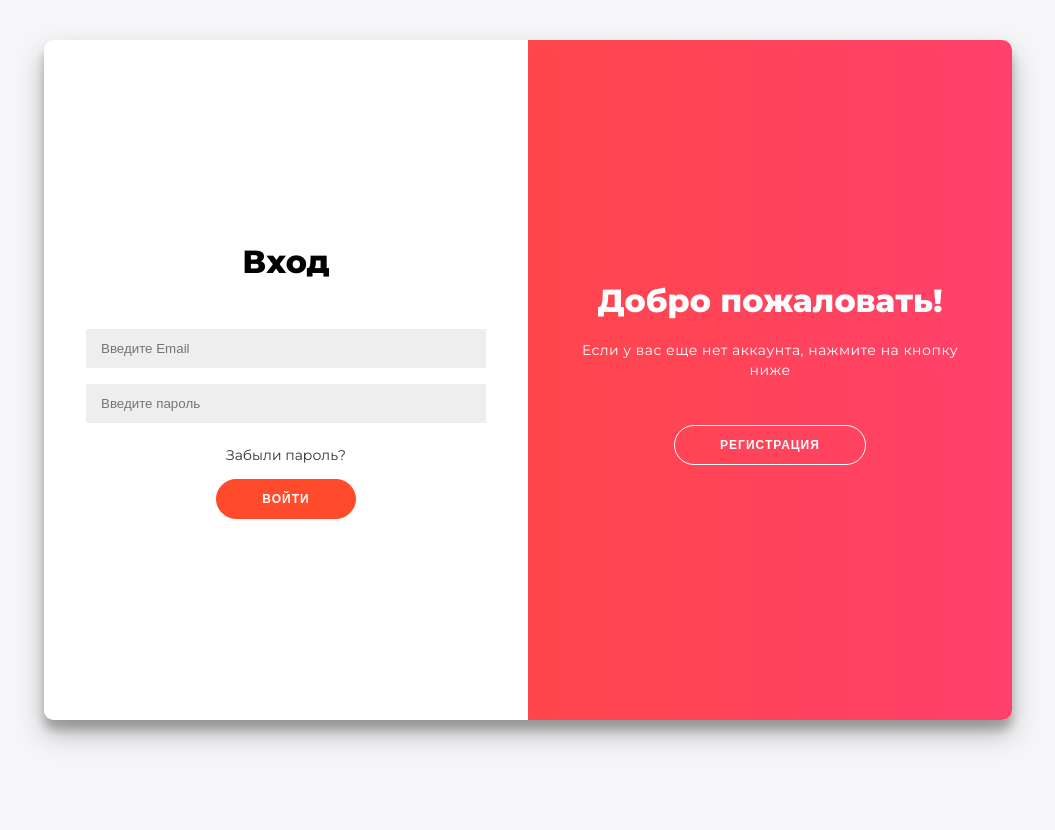
After one commit to danisimore/Valorank, a Django app: page /user/signin/ in a window 1280 px wide. The commit adds this page. Shown: the whole page, without its empty margins (112-1167 px from the left). Run offline with Django 4.2, Linux system fonts and the light colour scheme; some libraries are stand-ins or nearby versions.

Commit message:
added authentication

```diff
--- /dev/null
+++ b/valorank_root/static/css/auth.css
@@ -0,0 +1,223 @@
+
+@import url('https://fonts.googleapis.com/css?family=Montserrat:400,800');
+
+* {
+	box-sizing: border-box;
+}
+
+body {
+	background: #f6f5f7;
+	display: flex;
+	justify-content: center;
+	align-items: center;
+	flex-direction: column;
+	font-family: 'Montserrat', sans-serif;
+	height: 100vh;
+	margin: -20px 0 50px;
+}
+
+h1 {
+	font-weight: bold;
+	margin: 0;
+}
+
+h2 {
+	text-align: center;
+}
+
+p {
+	font-size: 14px;
+	font-weight: 100;
+	line-height: 20px;
+	letter-spacing: 0.5px;
+	margin: 20px 0 30px;
+}
+
+span {
+	font-size: 12px;
+}
+
+a {
+	color: #333;
+	font-size: 14px;
+	text-decoration: none;
+	margin: 15px 0;
+}
+
+button {
+	border-radius: 20px;
+	border: 1px solid #FF4B2B;
+	background-color: #FF4B2B;
+	color: #FFFFFF;
+	font-size: 12px;
+	font-weight: bold;
+	padding: 12px 45px;
+	letter-spacing: 1px;
+	text-transform: uppercase;
+	transition: transform 80ms ease-in;
+}
+
+button:active {
+	transform: scale(0.95);
+}
+
+button:focus {
+	outline: none;
+}
+
+button.ghost {
+	background-color: transparent;
+	border-color: #FFFFFF;
+}
+
+form {
+	background-color: #FFFFFF;
+	display: flex;
+	align-items: center;
+	justify-content: center;
+	flex-direction: column;
+	padding: 0 50px;
+	height: 100%;
+	text-align: center;
+}
+
+input {
+	background-color: #eee;
+	border: none;
+	padding: 12px 15px;
+	margin: 8px 0;
+	width: 100%;
+}
+
+.container {
+	background-color: #fff;
+	border-radius: 10px;
+  	box-shadow: 0 14px 28px rgba(0,0,0,0.25),
+			0 10px 10px rgba(0,0,0,0.22);
+	position: relative;
+	overflow: hidden;
+	width: 968px;
+	max-width: 100%;
+	min-height: 680px;
+}
+
+.form-container {
+	position: absolute;
+	top: 0;
+	height: 100%;
+	transition: all 0.6s ease-in-out;
+}
+
+.sign-in-container {
+	left: 0;
+	width: 50%;
+	z-index: 2;
+}
+
+.container.right-panel-active .sign-in-container {
+	transform: translateX(100%);
+}
+
+.sign-up-container {
+	left: 0;
+	width: 50%;
+	opacity: 0;
+	z-index: 1;
+}
+
+.container.right-panel-active .sign-up-container {
+	transform: translateX(100%);
+	opacity: 1;
+	z-index: 5;
+	animation: show 0.6s;
+}
+
+@keyframes show {
+	0%, 49.99% {
+		opacity: 0;
+		z-index: 1;
+	}
+
+	50%, 100% {
+		opacity: 1;
+		z-index: 5;
+	}
+}
+
+.overlay-container {
+	position: absolute;
+	top: 0;
+	left: 50%;
+	width: 50%;
+	height: 100%;
+	overflow: hidden;
+	transition: transform 0.6s ease-in-out;
+	z-index: 100;
+}
+
+.container.right-panel-active .overlay-container{
+	transform: translateX(-100%);
+}
+
+.overlay {
+	background: #FF416C;
+	background: -webkit-linear-gradient(to right, #FF4B2B, #FF416C);
+	background: linear-gradient(to right, #FF4B2B, #FF416C);
+	background-repeat: no-repeat;
+	background-size: cover;
+	background-position: 0 0;
+	color: #FFFFFF;
+	position: relative;
+	left: -100%;
+	height: 100%;
+	width: 200%;
+  	transform: translateX(0);
+	transition: transform 0.6s ease-in-out;
+}
+
+.container.right-panel-active .overlay {
+  	transform: translateX(50%);
+}
+
+.overlay-panel {
+	position: absolute;
+	display: flex;
+	align-items: center;
+	justify-content: center;
+	flex-direction: column;
+	padding: 0 40px;
+	text-align: center;
+	top: 0;
+	height: 100%;
+	width: 50%;
+	transform: translateX(0);
+	transition: transform 0.6s ease-in-out;
+}
+
+.overlay-left {
+	transform: translateX(-20%);
+}
+
+.container.right-panel-active .overlay-left {
+	transform: translateX(0);
+}
+
+.overlay-right {
+	right: 0;
+	transform: translateX(0);
+}
+
+.container.right-panel-active .overlay-right {
+	transform: translateX(20%);
+}
+
+
+
+
+.wrap-input100 {
+    width: 400px;
+}
+
+.errors {
+    width: 320px;
+}
--- /dev/null
+++ b/valorank_root/templates/authentication/signin.html
@@ -0,0 +1,26 @@
+{% load static %}
+<!DOCTYPE html>
+<html lang="en">
+
+<head>
+    <meta charset="UTF-8">
+    <title>Valorank</title>
+
+    <link href="{% static 'css/auth.css' %}" rel="stylesheet">
+
+</head>
+
+
+<body>
+
+<div class="container" id="container">
+
+    {% include 'include/auth/signin_form.html' %}
+
+    {% include 'include/auth/signin_overlay.html' %}
+
+</div>
+
+
+</body>
+</html>
--- /dev/null
+++ b/valorank_root/templates/include/auth/signin_form.html
@@ -0,0 +1,13 @@
+<div class="form-container sign-in-container">
+    <form action="{% url 'signin' %}" method="POST">
+        <h1 style="padding-bottom: 40px">Вход</h1>
+        {% csrf_token %}
+
+        <div class="wrap-input100 validate-input">
+            {{ form }}
+        </div>
+
+        <a href="#">Забыли пароль?</a>
+        <button type="submit">Войти</button>
+    </form>
+</div>
--- /dev/null
+++ b/valorank_root/templates/include/auth/signin_overlay.html
@@ -0,0 +1,20 @@
+<div class="overlay-container">
+    <div class="overlay">
+        <div class="overlay-panel o verlay-left">
+            <h1>Есть аккаунт?</h1>
+            <p>Чтобы авторизироваться, нажмите на кнопку нижу</p>
+            <a href="{% url 'signup' %}" class="ghost">Войти</a>
+        </div>
+        <div class="overlay-panel overlay-right">
+
+
+            <h1>Добро пожаловать!</h1>
+            <p>Если у вас еще нет аккаунта, нажмите на кнопку ниже</p>
+            <a href="{% url 'signup' %}">
+                <button class="ghost">Регистрация</button>
+            </a>
+
+
+        </div>
+    </div>
+</div>
--- /dev/null
+++ b/valorank_root/users/forms.py
@@ -0,0 +1,56 @@
+from django.contrib.auth import get_user_model, password_validation
+from django.contrib.auth.forms import AuthenticationForm, UserCreationForm
+from django.shortcuts import redirect
+from django.utils.translation import gettext_lazy as _
+from django import forms
+
+
+class CreateUser(UserCreationForm):
+    email = forms.CharField(
+        label=_(''),
+        widget=forms.EmailInput(attrs={"placeholder": "Введите Email"})
+    )
+
+    password1 = forms.CharField(
+        label=_(""),
+        strip=False,
+        widget=forms.PasswordInput(attrs={"autocomplete": "new-password", "placeholder": "Введите пароль"}),
+        help_text=password_validation.password_validators_help_text_html(),
+    )
+
+    password2 = forms.CharField(
+        label=_(""),
+        widget=forms.PasswordInput(attrs={"autocomplete": "new-password", "placeholder": "Повторите пароль"}),
+        strip=False,
+        help_text=_("Enter the same password as before, for verification."),
+    )
+
+
+    def __init__(self, *args, **kwargs):
+        super(CreateUser, self).__init__(*args, **kwargs)
+
+        for fieldname in ['email', 'password1', 'password2']:
+            self.fields[fieldname].help_text = None
+
+    class Meta:
+        model = get_user_model()
+        fields = ('email',)
+
+
+class LoginForm(AuthenticationForm):
+    username = forms.CharField(
+        widget=forms.EmailInput(attrs={"placeholder": "Введите Email"})
+    )
+
+    password = forms.CharField(
+        label=_(""),
+        strip=False,
+        widget=forms.PasswordInput(attrs={"autocomplete": "current-password", "placeholder": "Введите пароль"}),
+    )
+
+    error_messages = {
+        "invalid_login": _(
+            "Неправильный Email или пароль"
+        ),
+        "inactive": _("Эта учетная запись неактивна"),
+    }
--- /dev/null
+++ b/valorank_root/users/urls.py
@@ -0,0 +1,8 @@
+from django.urls import path, include
+from .views import SignUpView, SignInView
+
+
+urlpatterns = [
+    path('signin/', SignInView.as_view(), name='signin'),
+    path('signup/', SignUpView.as_view(), name='signup'),
+]
--- a/valorank_root/users/views.py
+++ b/valorank_root/users/views.py
@@ -1,3 +1,39 @@
-from django.shortcuts import render
+from django.contrib.auth import authenticate, login
+from django.contrib.auth.forms import UserCreationForm
+from django.contrib.auth.views import LoginView
+from django.contrib.sites.shortcuts import get_current_site
+from django.core.exceptions import ValidationError
+from django.shortcuts import render, redirect
+from django.urls import reverse_lazy
+from django.views import View
+from django.views.generic import CreateView, TemplateView
 
-# Create your views here.
+from .forms import LoginForm, CreateUser
+
+
+class SignInView(LoginView):
+
+    template_name = 'authentication/signin.html'
+    form_class = LoginForm
+
+class SignUpView(View):
+
+    template_name = 'authentication/signup.html'
+
+    def get(self, request):
+        context = {
+            'form': CreateUser()
+        }
+        return render(request, self.template_name, context)
+
+    def post(self, request):
+        form = CreateUser(request.POST)
+
+        if form.is_valid():
+            form.save()
+            return redirect('home')
+
+        context = {
+            'form': form
+        }
+        return render(request, self.template_name, context)
--- a/valorank_root/valorank_config/settings.py
+++ b/valorank_root/valorank_config/settings.py
@@ -18,6 +18,9 @@ SECRET_KEY = 'django-insecure-pml+_k56ijxw4*9de50k=je=-mnr+tnmf%eqx$%$&-x9_6oxcx
 DEBUG = True
 
 ALLOWED_HOSTS = []
+
+AUTH_USER_MODEL = 'users.User'
+LOGIN_REDIRECT_URL = 'home'
 
 
 # Application definition
--- a/valorank_root/valorank_config/urls.py
+++ b/valorank_root/valorank_config/urls.py
@@ -27,6 +27,7 @@ urlpatterns = [
     path('ckeditor/', include('ckeditor_uploader.urls')),
     path('', include('main.urls')),
     path('store/', include('store.urls')),
+    path('user/', include('users.urls')),
     path('articles/', include('articles.urls')),
     path('support/', include('support_service.urls'))
 ]
```
Also changed, not shown: valorank_root/templates/authentication/signup.html (added, +33 -0 lines), valorank_root/templates/base.html (+13 -2 lines), valorank_root/templates/include/auth/form_fields.html (added, +11 -0 lines), valorank_root/templates/include/auth/signup_errors.html (added, +25 -0 lines), valorank_root/templates/include/auth/signup_overlay.html (added, +14 -0 lines), valorank_root/users/migrations/0002_user_email_verify_alter_user_email.py (added).
